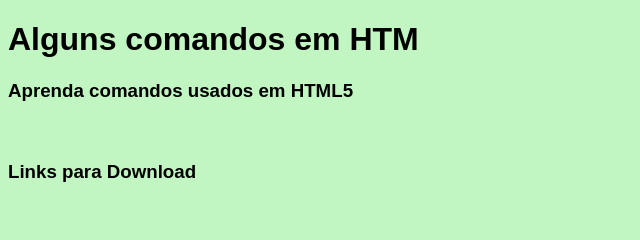
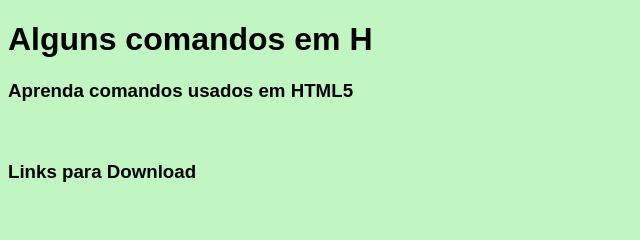
Before and after one commit to joaopedrofr4nca1/HTML, a plain HTML site: page Códigos utilizando Links para download/index.html in a window 1280 px wide. Shown: the top 240 px of the page, 0-640 px from the left. Drawn offline with Linux system fonts and the light colour scheme.

Commit message:
Update index.html

```diff
--- a/Códigos utilizando Links para download/index.html
+++ b/Códigos utilizando Links para download/index.html
@@ -7,7 +7,7 @@
     <title>Download </title>
 </head>
 <body>
-    <h1>Alguns comandos em HTM <h1>
+    <h1>Alguns comandos em H <h1>
 
     <h3>Aprenda comandos usados em HTML5<h3>
     <br>
```
